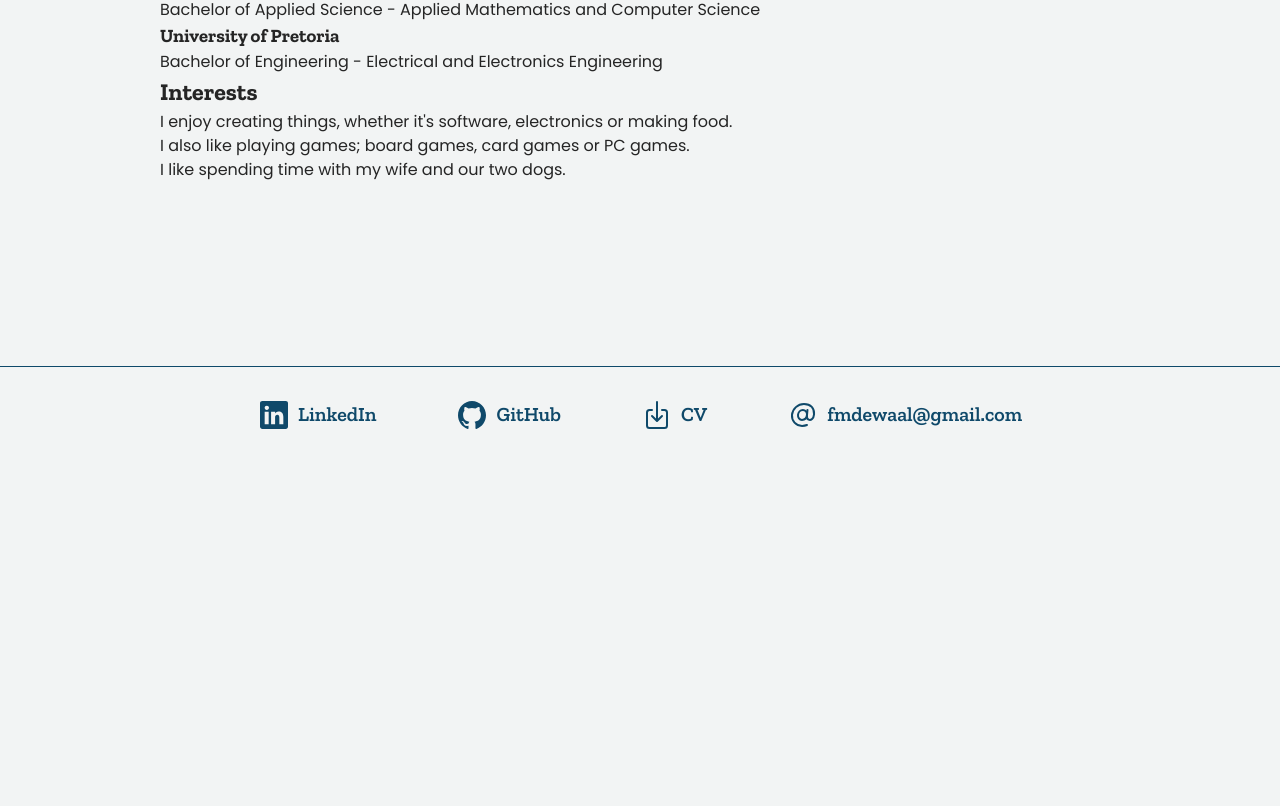
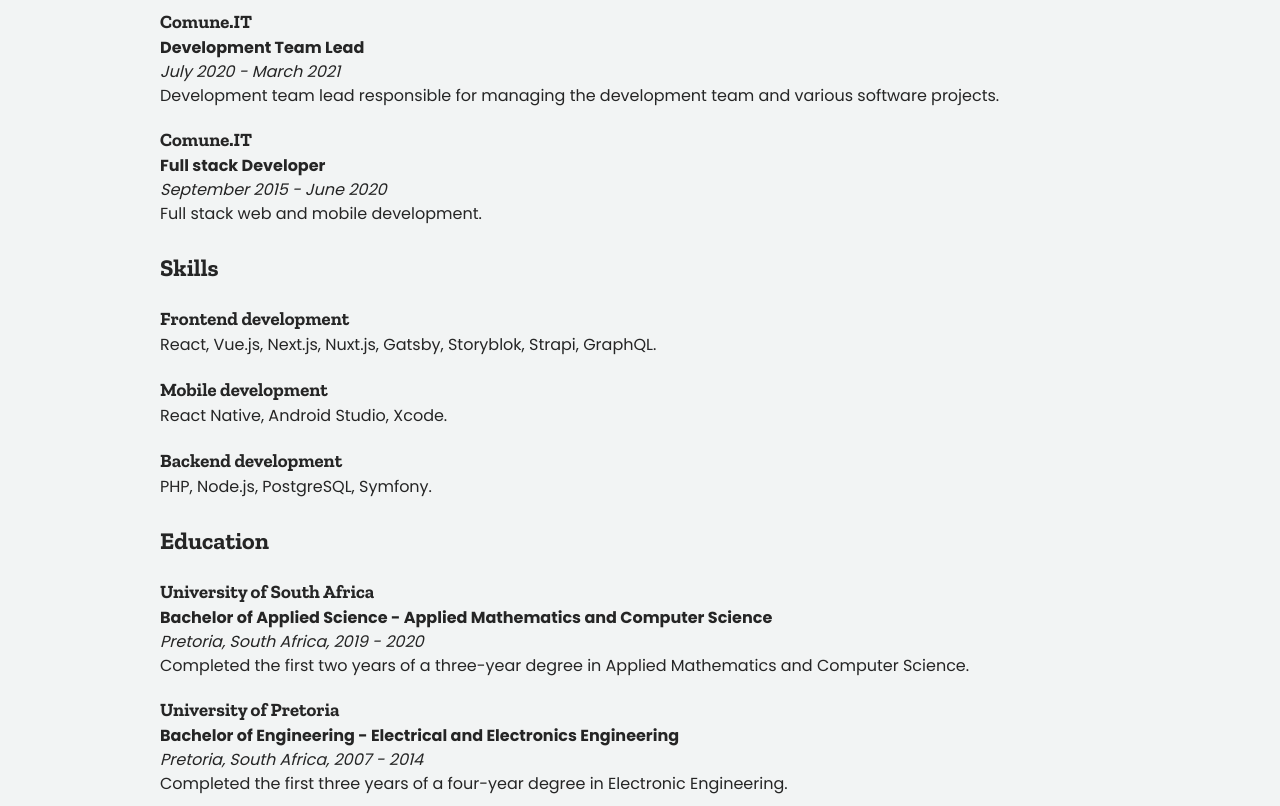
Before and after one commit to frans-de-waal/portfolio, a Next.js app: page /about in a window 1280 px wide. Shown: the part 434-1240 px from the top of the page. Before the commit the page ends 897 px from the top, so only its background shows below. Built offline with nearby package versions, Linux system fonts and the light colour scheme.

Commit message:
Added more info to the About page

```diff
--- a/app/about/page.jsx
+++ b/app/about/page.jsx
@@ -1,7 +1,9 @@
+import styles from "./page.module.css";
+
 export default function About() {
   return (
-    <>
-      <h1>About Me</h1>
+    <div className={styles.container}>
+      <h1 className>About Me</h1>
       <p>
         I&apos;m an experienced senior software engineer with a demonstrated
         history of working with modern web technologies. I&apos;m passionate
@@ -9,23 +11,74 @@
       </p>
       <h2>Work Experience</h2>
       <h3>Vectra Business Technologies</h3>
-      <p>Senior Software Developer</p>
+      <p>
+        <strong>Senior Software Developer</strong>
+      </p>
+      <p>
+        <i>April 2021 - PRESENT</i>
+      </p>
+      <p>Senior software developer specializing in web frontend development.</p>
       <h3>Comune.IT</h3>
-      <p>Development Team Lead</p>
+      <p>
+        <strong>Development Team Lead</strong>
+      </p>
+      <p>
+        <i>July 2020 - March 2021</i>
+      </p>
+      <p>
+        Development team lead responsible for managing the development team and
+        various software projects.
+      </p>
+      <h3>Comune.IT</h3>
+      <p>
+        <strong>Full stack Developer</strong>
+      </p>
+      <p>
+        <i>September 2015 - June 2020</i>
+      </p>
+      <p>Full stack web and mobile development.</p>
+      <h2>Skills</h2>
+      <h3>Frontend development</h3>
+      <p>
+        React, Vue.js, Next.js, Nuxt.js, Gatsby, Storyblok, Strapi, GraphQL.
+      </p>
+      <h3>Mobile development</h3>
+      <p>React Native, Android Studio, Xcode.</p>
+      <h3>Backend development</h3>
+      <p>PHP, Node.js, PostgreSQL, Symfony.</p>
       <h2>Education</h2>
       <h3>University of South Africa</h3>
       <p>
-        Bachelor of Applied Science - Applied Mathematics and Computer Science
+        <strong>
+          Bachelor of Applied Science - Applied Mathematics and Computer Science
+        </strong>
+      </p>
+      <p>
+        <i>Pretoria, South Africa, 2019 - 2020</i>
+      </p>
+      <p>
+        Completed the first two years of a three-year degree in Applied
+        Mathematics and Computer Science.
       </p>
       <h3>University of Pretoria</h3>
-      <p>Bachelor of Engineering - Electrical and Electronics Engineering</p>
+      <p>
+        <strong>
+          Bachelor of Engineering - Electrical and Electronics Engineering
+        </strong>
+      </p>
+      <p>
+        <i>Pretoria, South Africa, 2007 - 2014</i>
+      </p>
+      <p>
+        Completed the first three years of a four-year degree in Electronic
+        Engineering.
+      </p>
       <h2>Interests</h2>
       <p>
-        I enjoy creating things, whether it&apos;s software, electronics or
-        making food.
+        I enjoy creating things, whether it&apos;s software, electronics, or
+        making food. I also like playing games; board games, card games, or PC
+        games. I like spending time with my wife and our two dogs.
       </p>
-      <p>I also like playing games; board games, card games or PC games.</p>
-      <p>I like spending time with my wife and our two dogs.</p>
-    </>
+    </div>
   );
 }
--- /dev/null
+++ b/app/about/page.module.css
@@ -0,0 +1,7 @@
+.container {
+  padding: 1rem 0;
+}
+
+.container :is(h2, h3) {
+  margin-top: 1em;
+}
```
